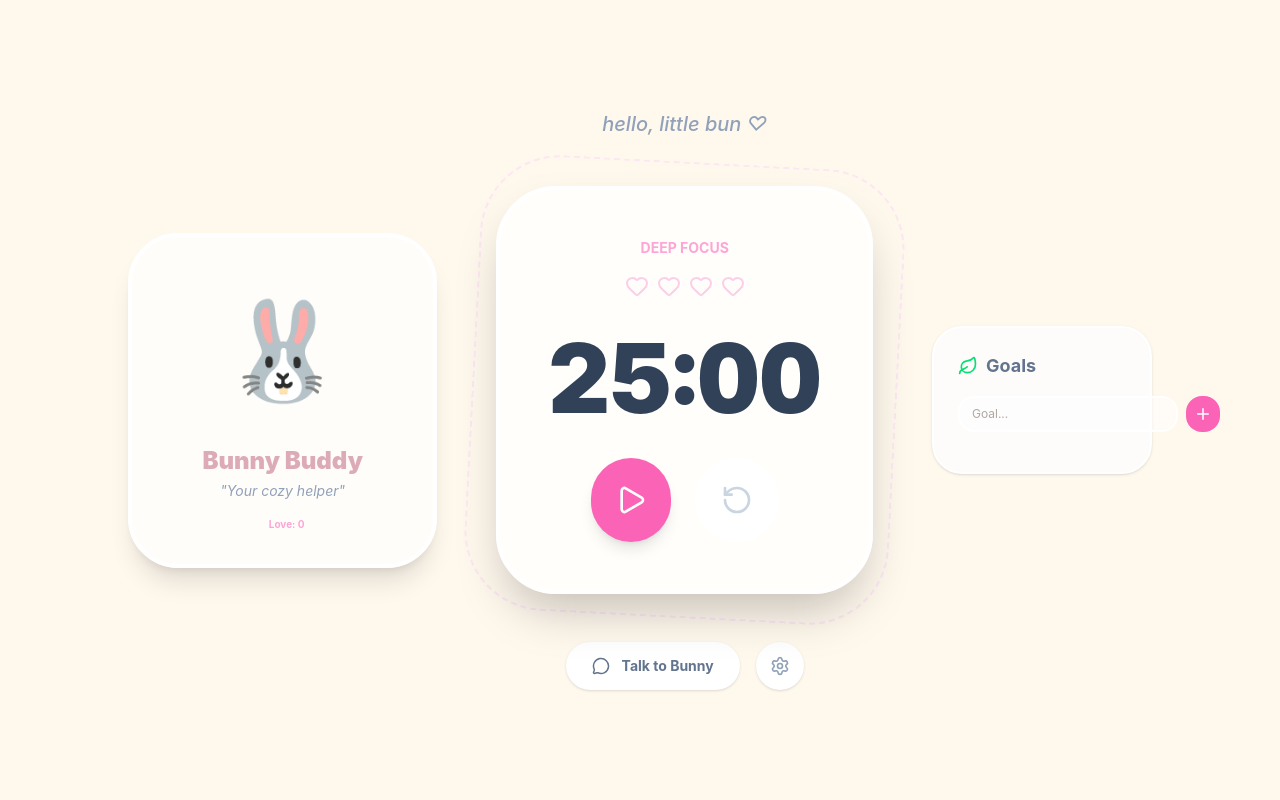
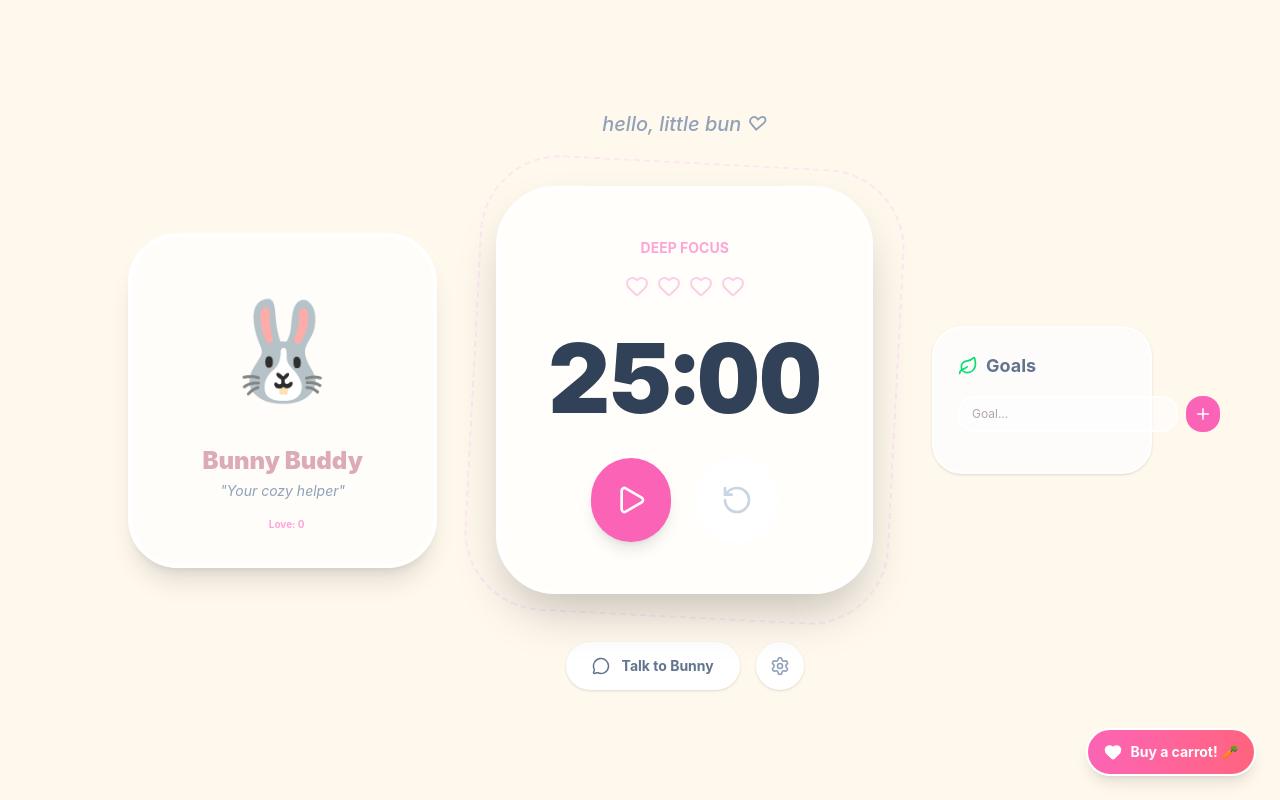
Before and after one commit to V1-max/bunny-buddy, a React (Vite) app: page / in a window 1280 px wide. Built offline with nearby package versions, Linux system fonts and the light colour scheme.

Commit message:
Add donation button to floating corner position 🥕💰

```diff
--- a/src/App.tsx
+++ b/src/App.tsx
@@ -231,6 +231,17 @@ function App() {
           </div>
         )}
       </AnimatePresence>
+
+      {/* FLOATING DONATION BUTTON */}
+      <a
+        href="https://ko-fi.com/bunnybuddy"
+        target="_blank"
+        rel="noopener noreferrer"
+        className="fixed bottom-6 right-6 z-50 flex items-center gap-2 px-4 py-3 rounded-full bg-gradient-to-r from-pink-400 to-rose-400 text-white font-bold text-sm shadow-lg hover:shadow-xl hover:scale-105 transition-all active:scale-95 border-2 border-white"
+      >
+        <Heart size={18} className="fill-white" />
+        <span>Buy a carrot! 🥕</span>
+      </a>
     </div>
   );
 }
```
